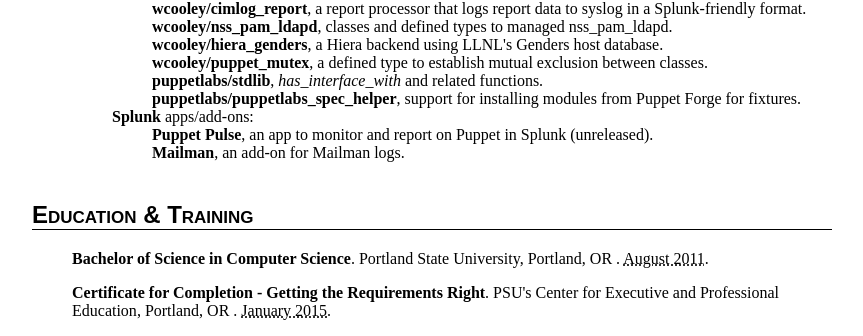
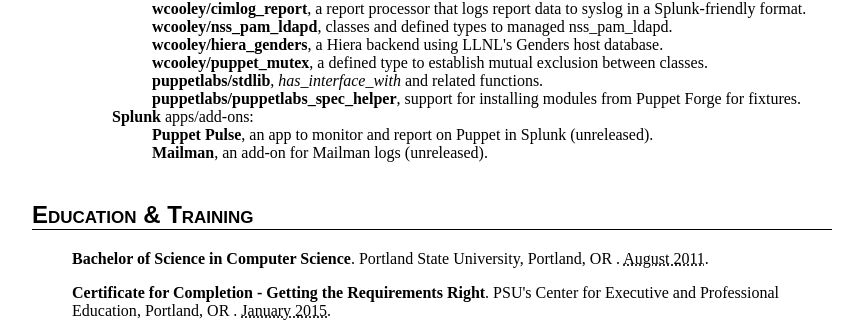
Before and after one commit to wcooley/wcooley.github.io, a Jekyll site: the page built from about/wcooley/resume_wcooley/index.html, in a window 1280 px wide and 900 px high, scrolled down 2337 px. Shown: the part 342-678 px from the top of the window, without its empty margins (208-1071 px from the left). Built offline with Jekyll 4.4.1, drawn with Linux system fonts in a browser that asks for light colours; some web fonts are replaced; Markdown is read by kramdown in place of the engine named in the settings.

Commit message:
Mention that my Mailman Splunk add-on is also unreleased

```diff
--- a/about/wcooley/resume_wcooley/index.html
+++ b/about/wcooley/resume_wcooley/index.html
@@ -432,7 +432,7 @@ title: Résumé for Wil Cooley
         <ul>
             <li><b>Puppet Pulse</b>, an app to monitor and report on Puppet in
             Splunk (unreleased).</li>
-            <li><b>Mailman</b>, an add-on for Mailman logs.</li>
+            <li><b>Mailman</b>, an add-on for Mailman logs (unreleased).</li>
         </ul>
         </li>
         </ul>
```
